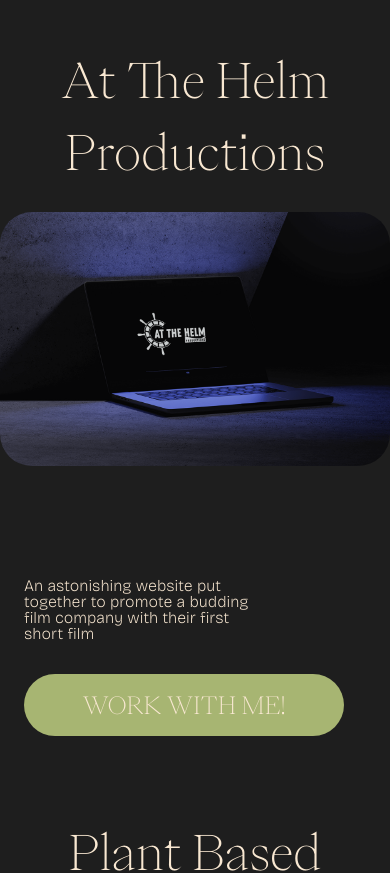
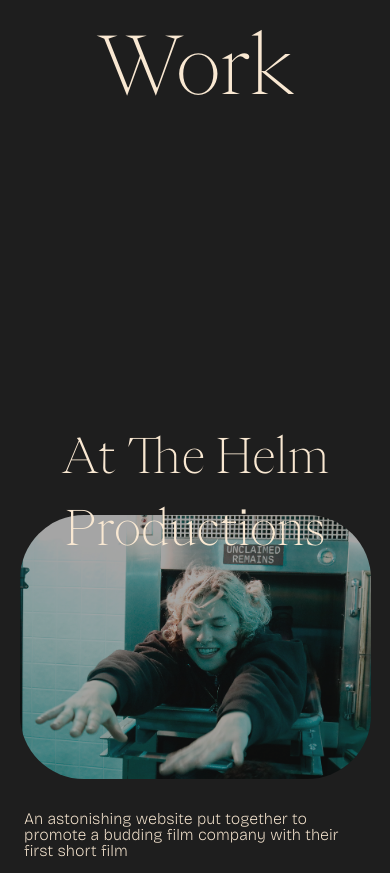
Before and after one commit to darcynoa/noahdarcy.dev, a Next.js app: page / in a window 390 px wide. Shown: the part 1000-1873 px from the top of the page. Built offline with nearby package versions, Linux system fonts and the light colour scheme; a web font is replaced by a local one.

Commit message:
mobile proof animated with an extra section to ensure all animations play with ease

```diff
--- a/app/page.tsx
+++ b/app/page.tsx
@@ -3,6 +3,7 @@
 import { ReactLenis } from "lenis/react";
 import Hero from "@/components/home/Hero";
 import Work from "@/components/home/Work";
+import Gift from "@/components/home/Gift";
 
 export default function Home() {
     return (
@@ -10,6 +11,7 @@ export default function Home() {
             <ReactLenis root />
             <Hero />
             <Work />
+            <Gift />
         </>
     );
 }
--- /dev/null
+++ b/components/home/Gift.tsx
@@ -0,0 +1,9 @@
+"use client";
+
+export default function Gift() {
+    return (
+        <section className="flex h-screen w-full items-center justify-center bg-black">
+            hi
+        </section>
+    );
+}
--- a/components/home/Work.tsx
+++ b/components/home/Work.tsx
@@ -13,6 +13,7 @@ gsap.registerPlugin(ScrollTrigger, SplitText);
 
 export default function Work() {
     const track = useRef<HTMLDivElement>(null);
+    const workRef = useRef<HTMLHeadingElement>(null);
 
     useGSAP(() => {
         if (!track.current) return;
@@ -20,6 +21,96 @@ export default function Work() {
         const trackEl = track.current;
 
         const mm = gsap.matchMedia();
+
+        mm.add("(max-width: 1023px", () => {
+            gsap.set(workRef.current, {
+                transformOrigin: "left center",
+            });
+
+            gsap.from(workRef.current, {
+                x: -300,
+                rotate: -30,
+                duration: 1.5,
+                ease: "power4.inOut",
+                scrollTrigger: {
+                    trigger: trackEl,
+                    start: "top center",
+                },
+            });
+
+            const sections = gsap.utils.toArray<HTMLElement>(
+                "[data-work-section]",
+                trackEl,
+            );
+
+            sections.forEach((section) => {
+                const image = section.querySelector("[data-work-image]");
+                const header = section.querySelector("[data-work-header]");
+                const description = section.querySelector(
+                    "[data-work-description]",
+                );
+                const cta = section.querySelector("[data-work-cta]");
+
+                const headerLines = SplitText.create(header, {
+                    type: "words",
+                });
+
+                const descriptionLines = SplitText.create(description, {
+                    type: "words",
+                });
+
+                gsap.set(cta, {
+                    transformOrigin: "left center",
+                });
+
+                const workTimeline = gsap
+                    .timeline({ paused: true })
+                    .from(image, {
+                        y: -300,
+                        width: "150%",
+                        transformOrigin: "center center",
+                        opacity: 1,
+                        duration: 1.5,
+                        ease: "power4.inOut",
+                    })
+                    .from(
+                        headerLines.words,
+                        {
+                            y: -50,
+                            stagger: 0.15,
+                            opacity: 0,
+                            duration: 0.8,
+                            ease: "power4.inOut",
+                        },
+                        "-=0.5",
+                    )
+                    .from(
+                        descriptionLines.words,
+                        {
+                            y: 50,
+                            stagger: 0.05,
+                            opacity: 0,
+                            duration: 0.8,
+                            ease: "power4.inOut",
+                        },
+                        "-=0.5",
+                    )
+                    .from(cta, {
+                        y: 50,
+                        rotate: 30,
+                        opacity: 0,
+                        duration: 0.8,
+                        ease: "power4.out",
+                    });
+
+                ScrollTrigger.create({
+                    trigger: section,
+                    start: "top center",
+                    toggleActions: "play none none reset",
+                    onEnter: () => workTimeline.play(),
+                });
+            });
+        });
 
         mm.add("(min-width: 64rem)", () => {
             const scrollTween = gsap.to(trackEl, {
@@ -34,6 +125,22 @@ export default function Work() {
                     invalidateOnRefresh: true,
                 },
             });
+
+            gsap.set(workRef.current, {
+                transformOrigin: "left center",
+            });
+
+            gsap.from(workRef.current, {
+                x: -400,
+                rotate: -30,
+                duration: 1.5,
+                ease: "power4.inOut",
+                scrollTrigger: {
+                    trigger: trackEl,
+                    start: "top center",
+                },
+            });
+
             const sections = gsap.utils.toArray<HTMLElement>(
                 "[data-work-section]",
                 trackEl,
@@ -47,6 +154,18 @@ export default function Work() {
                 );
                 const cta = section.querySelector("[data-work-cta]");
 
+                const headerLines = SplitText.create(header, {
+                    type: "words",
+                });
+
+                const descriptionLines = SplitText.create(description, {
+                    type: "words",
+                });
+
+                gsap.set(cta, {
+                    transformOrigin: "left center",
+                });
+
                 const workTimeline = gsap
                     .timeline({ paused: true })
                     .from(image, {
@@ -57,29 +176,40 @@ export default function Work() {
                         duration: 1.5,
                         ease: "power4.inOut",
                     })
-                    .from(header, {
+                    .from(
+                        headerLines.words,
+                        {
                             y: -50,
+                            stagger: 0.15,
                             opacity: 0,
                             duration: 0.8,
                             ease: "power4.inOut",
-                    })
-                    .from(description, {
+                        },
+                        "-=0.5",
+                    )
+                    .from(
+                        descriptionLines.words,
+                        {
                             y: 50,
+                            stagger: 0.05,
                             opacity: 0,
                             duration: 0.8,
                             ease: "power4.inOut",
-                    })
+                        },
+                        "-=0.5",
+                    )
                     .from(cta, {
                         y: 50,
+                        rotate: 30,
                         opacity: 0,
                         duration: 0.8,
-                        ease: "power4.inOut",
+                        ease: "power4.out",
                     });
 
                 ScrollTrigger.create({
                     trigger: section,
                     containerAnimation: scrollTween,
-                    start: "left 30%",
+                    start: "left 40%",
                     onEnter: () => workTimeline.play(),
                 });
             });
@@ -91,18 +221,21 @@ export default function Work() {
     return (
         <div
             ref={track}
-            className="flex h-screen w-full flex-col items-center justify-start bg-black lg:w-[450vw] lg:flex-row lg:overflow-hidden"
+            className="flex w-full flex-col items-center justify-start bg-black pt-[10rem] pb-[5rem] lg:w-[450vw] lg:flex-row lg:overflow-hidden lg:pt-0 lg:pb-0"
         >
-            <h1 className="font-main text-cream text-[5rem] font-thin lg:pl-[2rem] lg:text-[7.5rem]">
+            <h1
+                ref={workRef}
+                className="font-main text-cream text-[5rem] font-thin lg:pl-[2rem] lg:text-[7.5rem]"
+            >
                 Work
             </h1>
 
-            {proof.map((item) => {
+            {proof.map((item, index) => {
                 return (
                     <section
                         data-work-section
                         key={item.id}
-                        className={`flex h-screen flex-col items-center justify-center gap-[5rem] pt-[5rem] lg:w-[110%] lg:pt-0 ${item.id === 1 ? "lg:ml-[40rem]" : "lg:ml-[25rem]"}`}
+                        className={`flex h-screen flex-col items-center justify-center gap-[5rem] pt-[17.5rem] lg:w-[110%] lg:pt-0 ${index === 0 ? "lg:ml-[40rem]" : "lg:ml-[25rem]"}`}
                     >
                         <h1
                             data-work-header
@@ -110,30 +243,29 @@ export default function Work() {
                         >
                             {item.name}
                         </h1>
-                        <div className="-mt-[3.5rem] flex flex-col items-center justify-center gap-[2rem] lg:flex-row">
+                        <div className="-mt-[8rem] flex flex-col items-center justify-center gap-[2rem] lg:mt-0 lg:flex-row">
                             <Image
                                 data-work-image
-                                src={"/work/athp-2.png"}
+                                src={item.image[0]}
                                 alt="One of the many pictures for the At The Helm Productions Project"
                                 width={1000}
                                 height={1000}
-                                className="w-[50rem] rounded-[2rem] object-cover opacity-80 lg:opacity-100"
+                                className="w-[90%] rounded-[4rem] object-cover opacity-60 lg:w-[50rem] lg:rounded-[2rem] lg:opacity-100"
                             />
-                            <div className="flex h-full flex-col items-start justify-between gap-[2rem] px-[1.5rem] pt-[5rem]">
+                            <div className="flex h-full flex-col items-start justify-between gap-[2rem] px-[1.5rem] lg:pt-[5rem]">
                                 <p
                                     data-work-description
-                                    className="font-body text-cream w-[70%] text-[1rem] leading-[1] font-thin"
+                                    className="font-body text-cream text-[1rem] leading-[1] font-thin lg:w-[70%]"
                                 >
-                                    An astonishing website put together to
-                                    promote a budding film company with their
-                                    first short film
+                                    {item.description}
                                 </p>
                                 <Link
                                     data-work-cta
-                                    href={"mailto:noah@noahdarcy.dev"}
-                                    className="bg-green text-cream font-main flex min-w-[20rem] items-center justify-center rounded-[4rem] py-[0.8rem] text-center text-[1.5rem] font-thin uppercase"
+                                    href={item.ctaLink}
+                                    target="_blank"
+                                    className={`${item.ctaColor} text-cream font-main flex min-w-[20rem] items-center justify-center rounded-[4rem] py-[0.8rem] text-center text-[1.5rem] font-thin uppercase`}
                                 >
-                                    work with me!
+                                    {item.ctaText}
                                 </Link>
                             </div>
                         </div>
```
Lines whose indentation alone changed are shown as unchanged.
